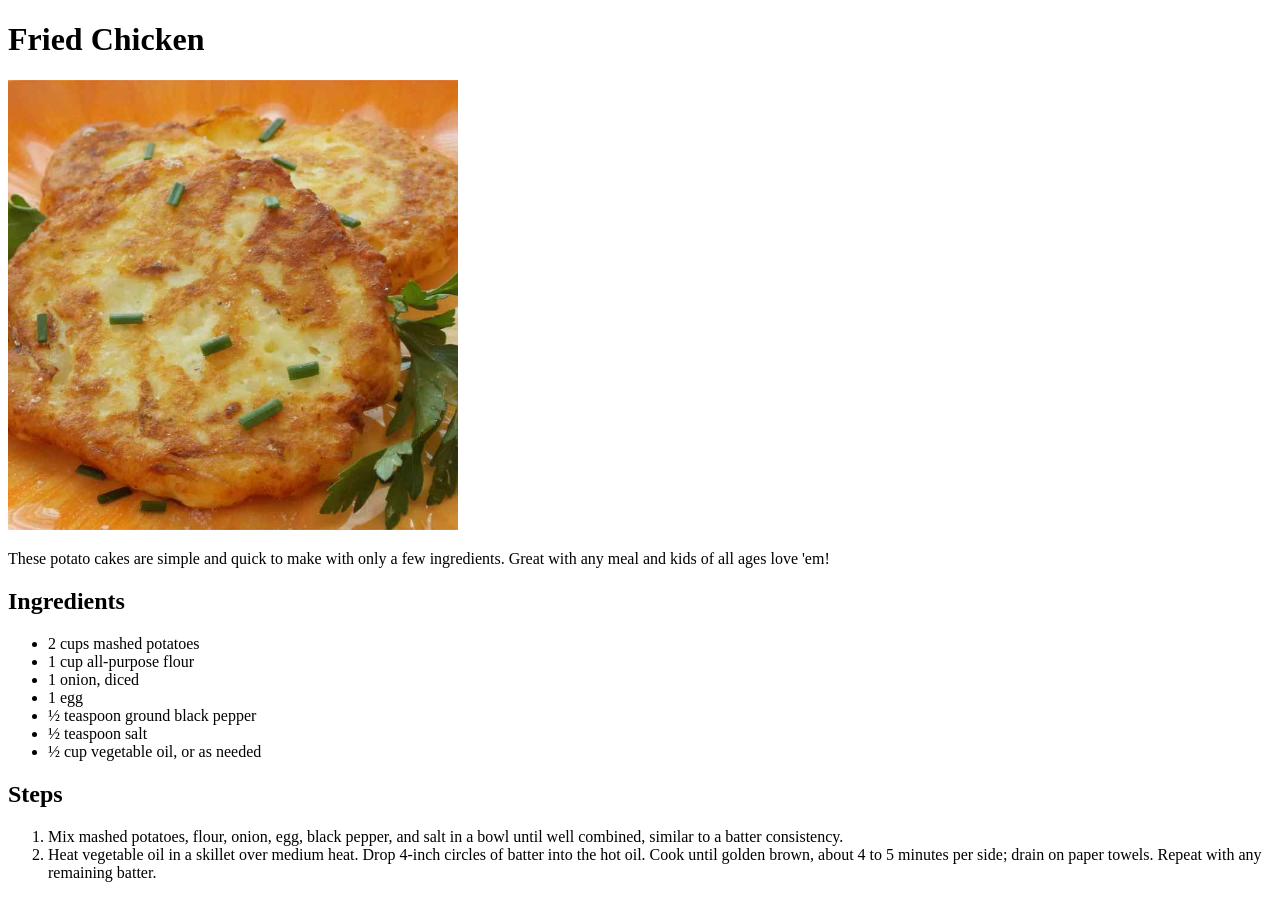
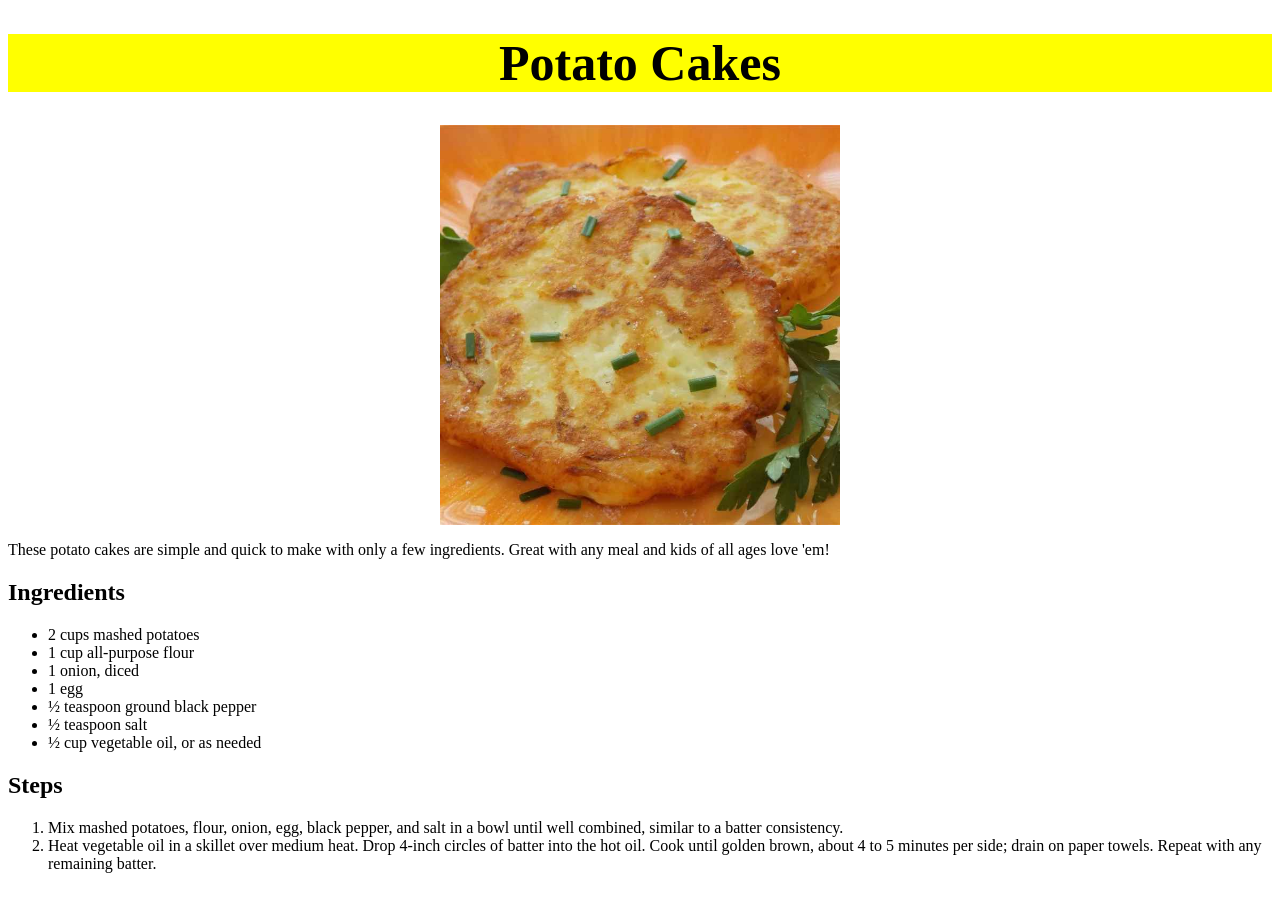
Before and after one commit to BanishedFromParadise/odin-recipes, a plain HTML site: page recipes/potatocakes.html in a window 1280 px wide. Drawn offline with Linux system fonts and the light colour scheme.

Commit message:
Apply style.css to all pages

```diff
--- a/recipes/potatocakes.html
+++ b/recipes/potatocakes.html
@@ -2,12 +2,13 @@
 <html lang="en">
     <head>
         <meta charset="UTF-8">
-        <title>Fried Chicken</title>
+        <title>Potato cakes</title>
+        <link rel="stylesheet" href="../style.css">
     </head>
     <body>
-        <h1>Fried Chicken</h1>
-        <img src="../img/potatocakes.jpeg" alt="Potato cakes with parsley" height="450" width="450">
-        <p>These potato cakes are simple and quick to make with only a few ingredients. Great with any meal and kids of all ages love 'em!</p>
+        <h1>Potato Cakes</h1>
+        <img class="avatar" src="../img/potatocakes.jpeg" alt="Potato cakes with parsley">
+        <div class="recipetext"><p>These potato cakes are simple and quick to make with only a few ingredients. Great with any meal and kids of all ages love 'em!</p>
         <h2>Ingredients</h2>
         <ul>
             <li>2 cups mashed potatoes</li>
@@ -24,5 +25,6 @@
             <li>Heat vegetable oil in a skillet over medium heat. Drop 4-inch circles of batter into the hot oil. Cook until golden brown, about 4 to 5 minutes per side; drain on paper towels. Repeat with any remaining batter.</li>
 
         </ol>
+        </div>
     </body>
 </html>
```
Also changed, not shown: recipes/friedchicken.html (+4 -2 lines), recipes/vegetablesoup.html (+5 -2 lines).
